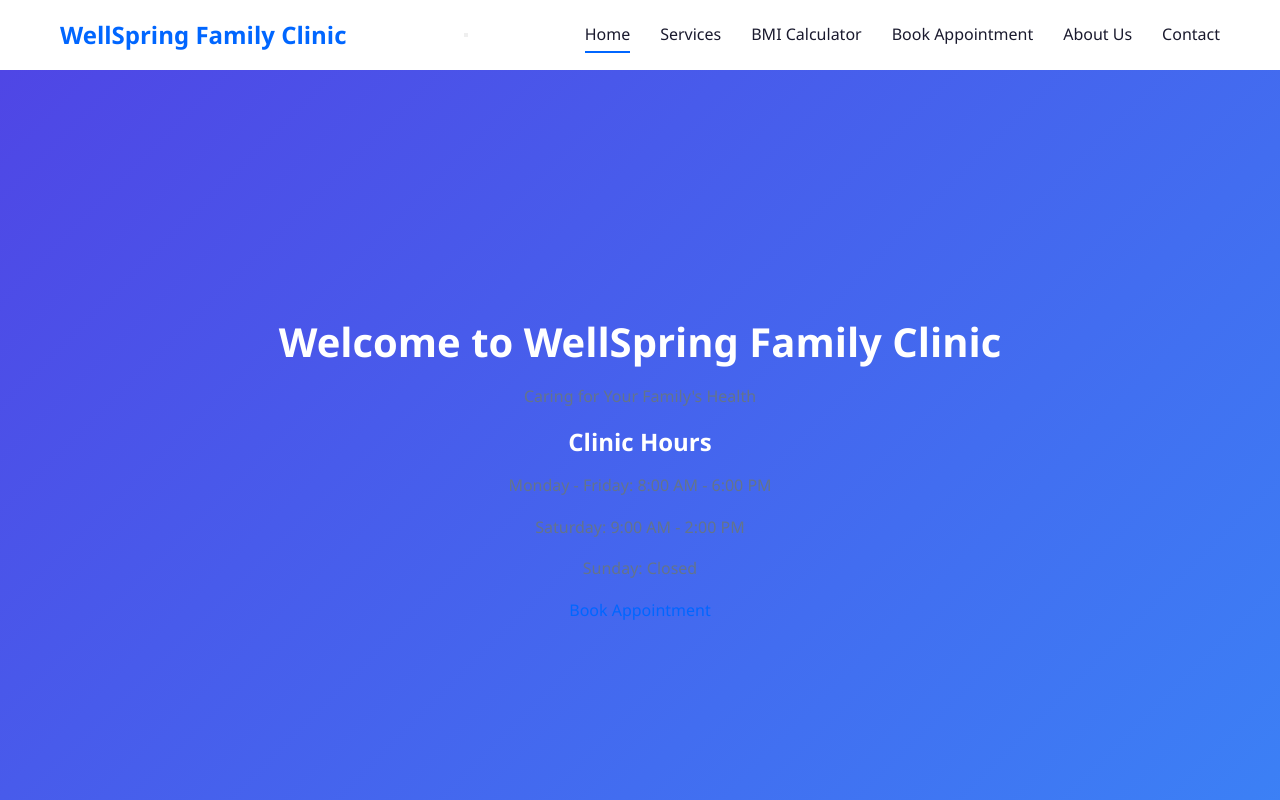
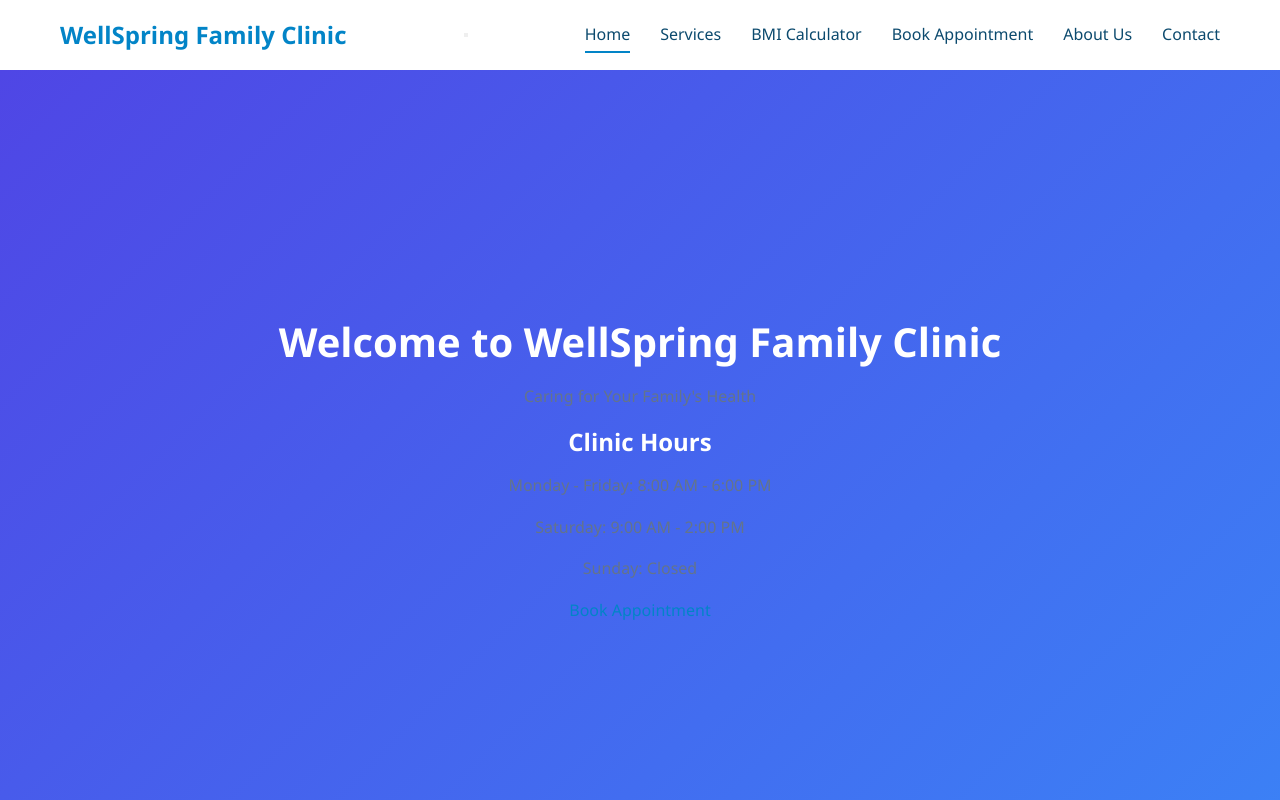
Before and after one commit to Hirensagathiya-Aus/BMI-Calculator, a plain HTML site: page index.html in a window 1280 px wide. Shown: the top 800 px of the page. Drawn offline with Linux system fonts and the light colour scheme.

Commit message:
Update styles.css

```diff
--- a/styles.css
+++ b/styles.css
@@ -2,18 +2,18 @@
    CSS Variables & Root Styles
    ======================================== */
 :root {
-    --primary-color: #0066ff;        /* Bright Royal Blue */
-    --secondary-color: #00b4d8;      /* Cyan Blue */
-    --accent-color: #90e0ef;         /* Light Cyan */
-    --text-dark: #1a1a2e;            /* Dark Navy */
+    --primary-color: #0284c7;        /* Sky Blue */
+    --secondary-color: #0ea5e9;      /* Bright Sky Blue */
+    --accent-color: #38bdf8;         /* Light Blue */
+    --text-dark: #0c4a6e;            /* Deep Blue */
     --text-light: #64748b;
-    --background: #e3f2fd;           /* Light Blue Background */
+    --background: #f0f9ff;           /* Ice Blue */
     --white: #ffffff;
     --success: #10b981;
     --warning: #f59e0b;
     --danger: #ef4444;
     --border-radius: 8px;
-    --box-shadow: 0 4px 6px rgba(0, 102, 255, 0.15);
+    --box-shadow: 0 4px 6px rgba(2, 132, 199, 0.15);
     --transition: all 0.3s ease;
 }
 * {
```
